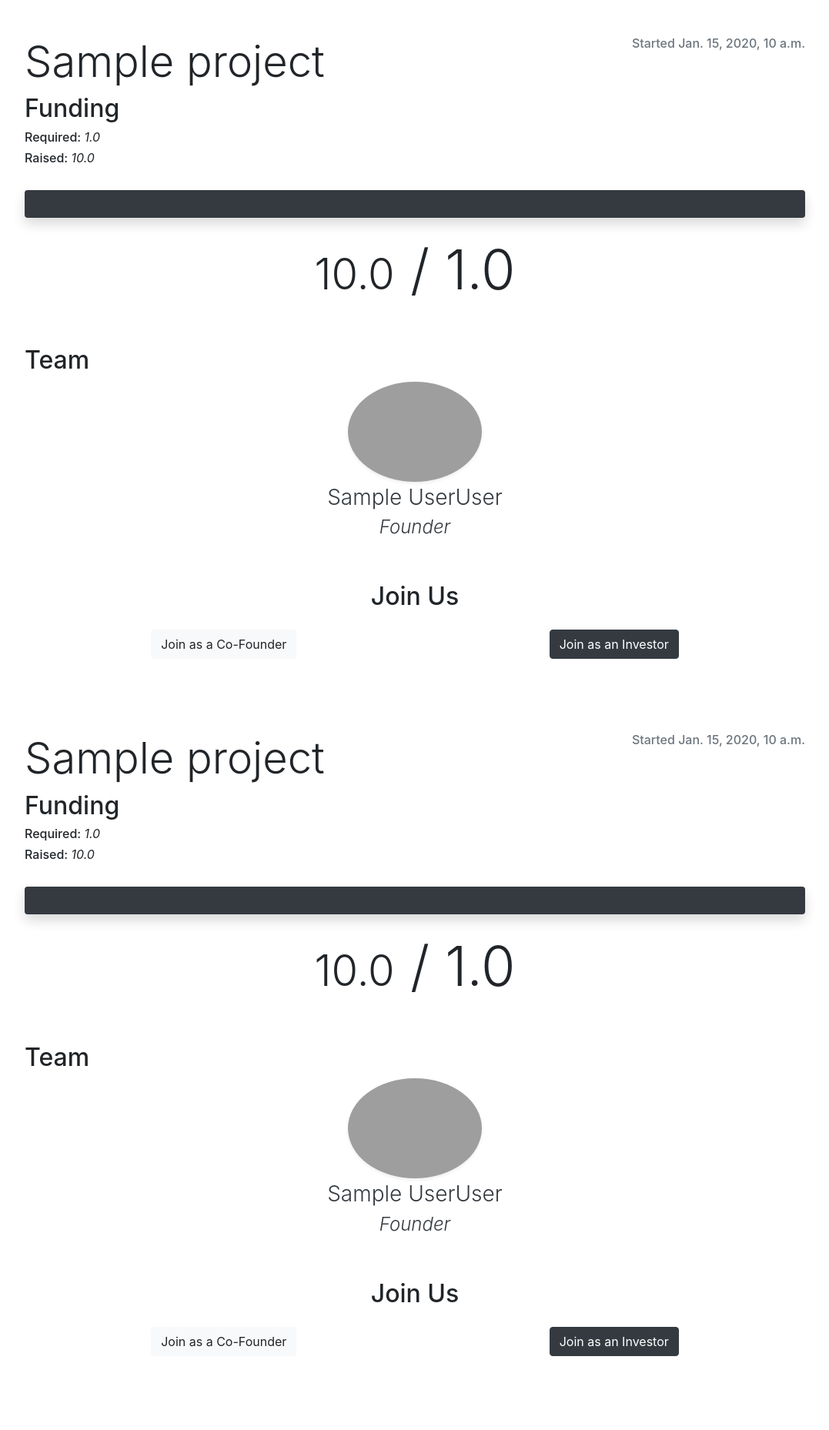
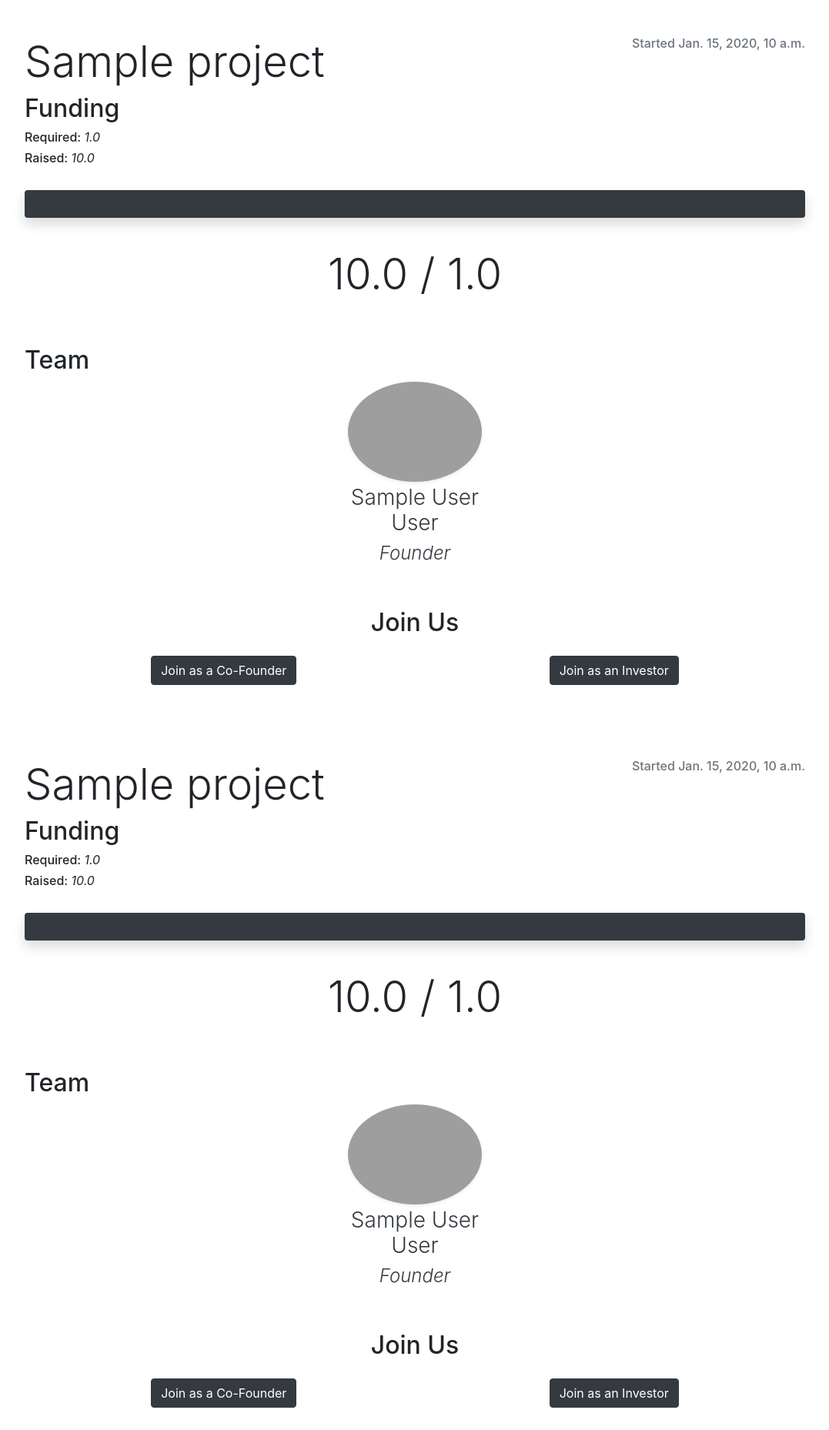
Before and after one commit to 1-206/upstarter, a Django app: page /projects/personal/ in a window 1280 px wide. Shown: the part 57-1915 px from the top of the page at 77% size, without its empty margins (101-1178 px from the left). Run offline with Django 3.2, Linux system fonts and the light colour scheme; a user stored in the database is signed in; tables that the repository leaves empty hold one stand-in row (values such as "Sample post"); some libraries are stand-ins or nearby versions; grey boxes are pictures that could not be loaded.

Commit message:
little bags

```diff
--- a/django/upstarter/templates/upstarter/personal_project_item.html
+++ b/django/upstarter/templates/upstarter/personal_project_item.html
@@ -27,8 +27,7 @@
                     </div>
 
                     <h6 class="display-3 text-center mt-4"><span
-                            class="display-4">{{ project.raised }}</span>
-                        / {{ project.required_investments }}</h6>
+                            class="display-4">{{ project.raised }}                        / {{ project.required_investments }}</span></h6>
                 </div>
             </div>
         </div>
@@ -42,14 +41,14 @@
                 <img src="https://image.ibb.co/jw55Ex/def_face.jpg"
                      class="img img-rounded img-fluid w-75 d-block mx-auto user__img shadow-sm mb-1"/>
                 <h3 class="font-weight-light text-center">
-                    {{ project.founder.name }}{{ project.founder.surname }}</h3>
+                    {{ project.founder.name }} {{ project.founder.surname }}</h3>
                 <h4 class="font-weight-light text-center mx-auto"><i>Founder</i></h4>
             </a>
             {% for member in cofounded.cofounders.all %}
                 <a href="#" class="col-12 col-sm-6 col-md-4 col-lg-3 mb-4 text-dark project__participant">
                     <img src="https://image.ibb.co/jw55Ex/def_face.jpg"
                          class="img img-rounded img-fluid w-75 d-block mx-auto user__img shadow-sm mb-1"/>
-                    <h3 class="font-weight-light text-center">{{ member.name }}{{ member.surname }}</h3>
+                    <h3 class="font-weight-light text-center">{{ member.name }} {{ member.surname }}</h3>
                     <h4 class="font-weight-light text-center mx-auto"><i>Co-founder</i></h4>
                 </a>
             {% endfor %}
@@ -57,7 +56,7 @@
                 <a href="#" class="col-12 col-sm-6 col-md-4 col-lg-3 mb-4 text-dark project__participant">
                     <img src="https://image.ibb.co/jw55Ex/def_face.jpg"
                          class="img img-rounded img-fluid w-75 d-block mx-auto user__img shadow-sm mb-1"/>
-                    <h3 class="font-weight-light text-center">{{ member.name }}{{ member.surname }}</h3>
+                    <h3 class="font-weight-light text-center">{{ member.name }} {{ member.surname }}</h3>
                     <h4 class="font-weight-light text-center mx-auto"><i>Performer</i></h4>
                 </a>
             {% endfor %}
@@ -70,7 +69,7 @@
 
             <div class="col-12">
                 <form class="form-inline flex-nowrap justify-content-around" action="post">
-                    <button type="submit" class="btn btn-light">
+                    <button type="submit" class="btn btn-dark">
                         Join as a Co-Founder
                     </button>
 
```
Also changed, not shown: django/upstarter/templates/upstarter/project.html (+4 -4 lines).
